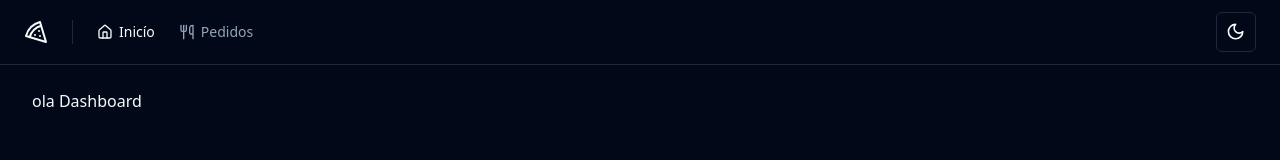
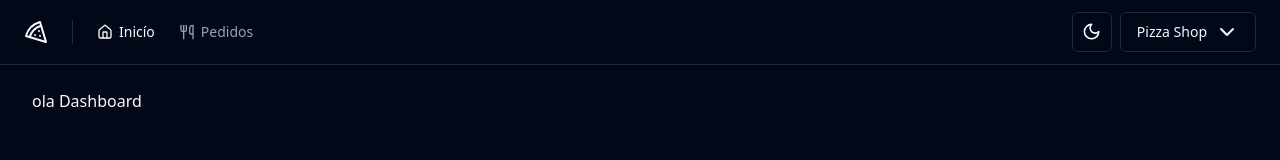
Before and after one commit to fel1pe-r-s/pizzashop, a React (Vite) app: page / in a window 1280 px wide. Shown: the top 160 px of the page. Built offline with nearby package versions, Linux system fonts and the light colour scheme.

Commit message:
component account

```diff
--- /dev/null
+++ b/src/components/account-menu.tsx
@@ -0,0 +1,31 @@
+import { Building, ChevronDown, LogOut } from "lucide-react";
+import { Button } from "./ui/button";
+import { DropdownMenu, DropdownMenuContent, DropdownMenuItem, DropdownMenuLabel, DropdownMenuSeparator, DropdownMenuTrigger } from "./ui/dropdown-menu";
+
+export function AccountMenu() {
+    return (
+        <DropdownMenu>
+            <DropdownMenuTrigger asChild>
+                <Button variant={"outline"} className="flex items-center gap-2 select-none">
+                    Pizza Shop
+                    <ChevronDown />
+                </Button>
+            </DropdownMenuTrigger>
+            <DropdownMenuContent align="end" className="w-56">
+                <DropdownMenuLabel className="flex flex-col">
+                    <span>Felipe Silva</span>
+                    <span className="text-xs font-normal text-muted-foreground">admin@admin.com</span>
+                </DropdownMenuLabel>
+                <DropdownMenuSeparator />
+                <DropdownMenuItem>
+                    <Building className="mr-2 h-4 w-4" />
+                    <span>Perfil da loja</span>
+                </DropdownMenuItem>
+                <DropdownMenuItem className='text-rose-500 dark:text-rose-400'>
+                    <LogOut className="mr-2 h-4 w-4" />
+                    <span>Sair</span>
+                </DropdownMenuItem>
+            </DropdownMenuContent>
+        </DropdownMenu>
+    )
+}
--- a/src/components/header.tsx
+++ b/src/components/header.tsx
@@ -2,6 +2,7 @@ import { Home, Pizza, Utensils } from "lucide-react";
 import { Separator } from "./ui/separator";
 import { NavLink } from "./nav-link";
 import { ThemeToggle } from "./theme/theme-toggle";
+import { AccountMenu } from "./account-menu";
 
 export function Header() {
     return (
@@ -23,6 +24,7 @@ export function Header() {
                 </nav>
                 <div className="ml-auto flex items-center gap-2">
                     <ThemeToggle />
+                    <AccountMenu />
                 </div>
             </div>
         </div>
```
